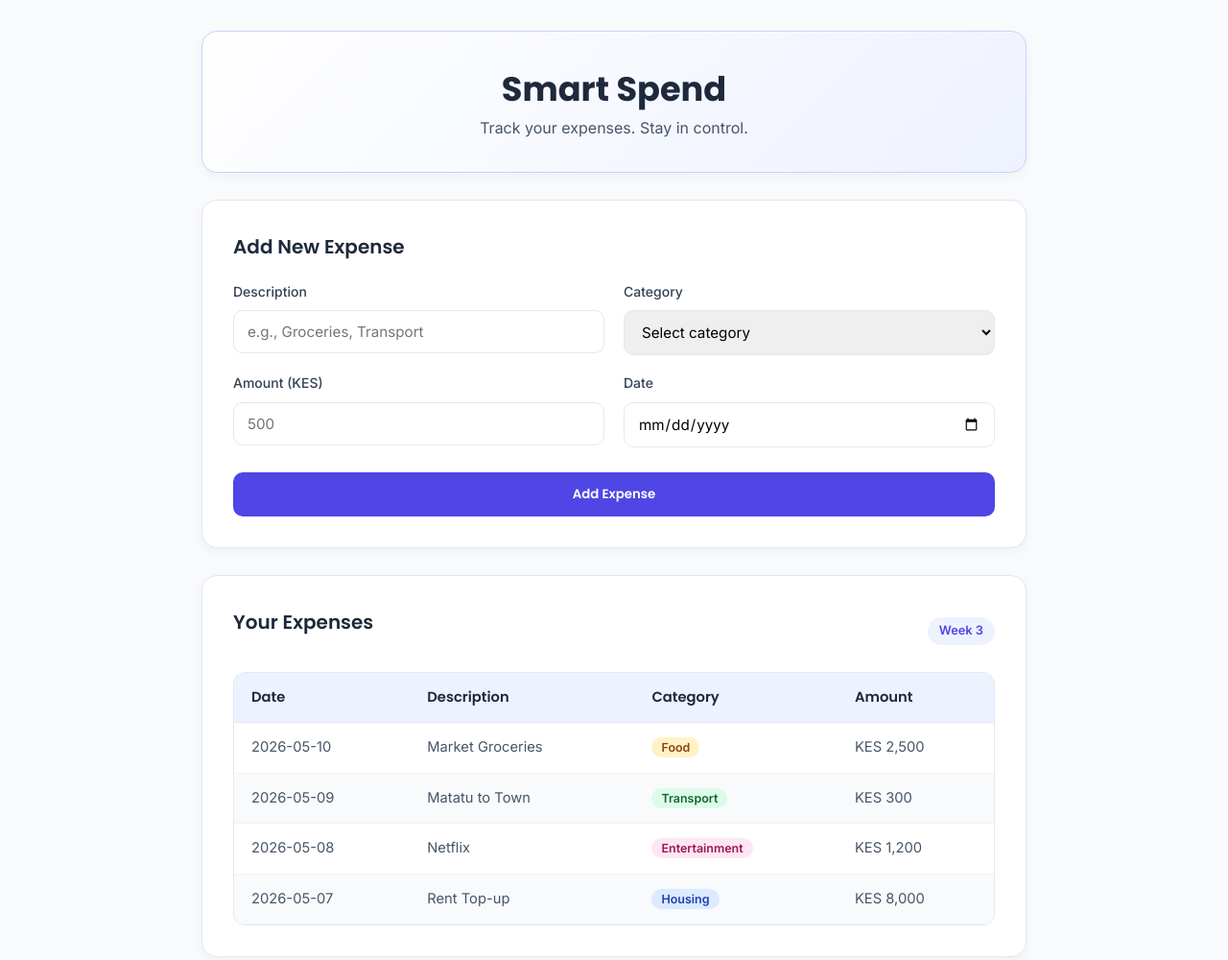
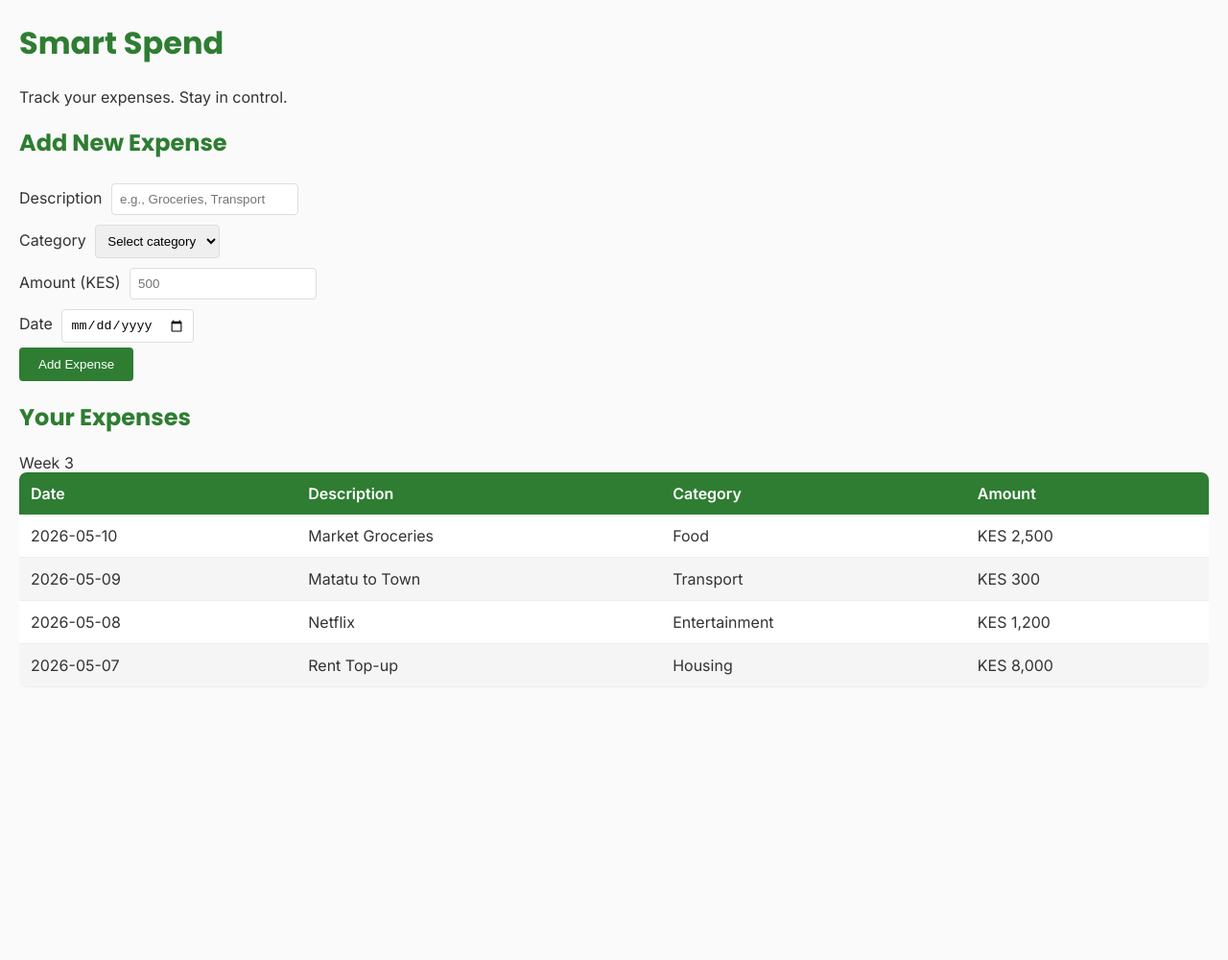
Before and after one commit to Serge-ldev-eng/budget-tracker-week3, a plain HTML site: page index.html in a window 1280 px wide. Shown: the whole page at 96% size. After the commit the page ends 800 px from the top, so only its background shows below. Drawn offline with Linux system fonts and the light colour scheme.

Commit message:
style.css

```diff
--- a/style.css
+++ b/style.css
@@ -1,33 +1,10 @@
-/* Palette: BG #F8FAFC, Card #FFF, Primary #4F46E5, Heading #1E293B, Border #E2E8F0, HeaderBG #EEF2FF */
-/* Fonts: Poppins headings, Inter body */
-* { box-sizing: border-box; margin: 0; padding: 0; }
-body { font-family: 'Inter', sans-serif; background: #F8FAFC; color: #475569; padding: 32px 16px; line-height: 1.6; }
-.container { max-width: 860px; margin: 0 auto; }
-
-/* BOX MODEL - distinct cards */
-.card { background: #fff; border: 1px solid #E2E8F0; border-radius: 16px; padding: 32px; margin-bottom: 28px; box-shadow: 0 4px 12px rgba(15,23,42,0.04); }
-.header-card { text-align: center; background: linear-gradient(135deg,#fff 0%,#EEF2FF 100%); border-color: #C7D2FE; }
-.header-card h1 { font-family: 'Poppins', sans-serif; font-size: 2.2rem; font-weight: 700; color: #1E293B; }
-h2 { font-family: 'Poppins', sans-serif; font-size: 1.25rem; font-weight: 600; color: #1E293B; margin-bottom: 20px; }
-
-/* FORM STYLING */
-.form-row { display: flex; gap: 20px; margin-bottom: 18px; }
-.form-group { flex: 1; display: flex; flex-direction: column; }
-label { font-size: .875rem; font-weight: 500; color: #334155; margin-bottom: 8px; }
-input, select { font-family: 'Inter', sans-serif; padding: 12px 14px; border: 1.5px solid #E2E8F0; border-radius: 10px; font-size: .95rem; }
-input:focus, select:focus { outline: none; border-color: #4F46E5; box-shadow: 0 0 0 3px rgba(79,70,229,.15); }
-.btn-primary { font-family: 'Poppins', sans-serif; background: #4F46E5; color: #fff; border: none; border-radius: 10px; padding: 13px; font-weight: 600; width: 100%; margin-top: 8px; cursor: pointer; }
-.btn-primary:hover { background: #4338CA; }
-
-/* TABLE STYLING */
-.table-header { display: flex; justify-content: space-between; align-items: center; margin-bottom: 16px; }
-.badge { background: #EEF2FF; color: #4F46E5; padding: 4px 12px; border-radius: 20px; font-size: .8rem; font-weight: 600; }
-.table-wrapper { border: 1px solid #E2E8F0; border-radius: 12px; overflow-x: auto; }
-table { width: 100%; border-collapse: collapse; font-size: .92rem; }
-thead { background: #EEF2FF; }
-th { font-family: 'Poppins', sans-serif; text-align: left; padding: 14px 18px; font-weight: 600; color: #1E293B; border-bottom: 1px solid #E2E8F0; }
-td { padding: 14px 18px; border-bottom: 1px solid #F1F5F9; }
-tbody tr:nth-child(even) { background: #F8FAFC; }
-tbody tr:hover { background: #EEF2FF; }
-.tag { padding: 3px 10px; border-radius: 20px; font-size: .78rem; font-weight: 600; }
-.tag-food { background: #FEF3C7; color: #92400E; } .tag-transport { background: #DCFCE7; color: #166534; } .tag-housing { background: #DBEAFE; color: #1E40AF; } .tag-ent { background: #FCE7F3; color: #9D174D; }
+@import url('https://fonts.googleapis.com/css2?family=Inter&family=Poppins:wght@600&display=swap');
+body{font-family:'Inter',sans-serif;background:#fafafa;margin:20px;color:#333}
+h1,h2{font-family:'Poppins',sans-serif;color:#2e7d32}
+.add-expense-section,.expense-table-section{background:#fff;border:1px solid #ddd;border-radius:8px;padding:20px;margin-bottom:24px}
+table{width:100%;border-collapse:collapse;background:#fff;border-radius:8px;overflow:hidden}
+th{background:#2e7d32;color:white;padding:12px;text-align:left}
+td{padding:12px;border-bottom:1px solid #eee}
+tr:nth-child(even){background:#f5f5f5}
+button{background:#2e7d32;color:white;border:none;padding:10px 20px;border-radius:4px;cursor:pointer}
+input,select{padding:8px;border:1px solid #ddd;border-radius:4px;margin:5px}
```
